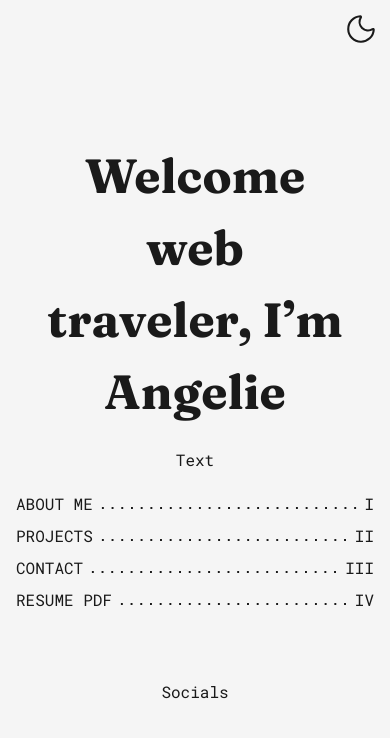
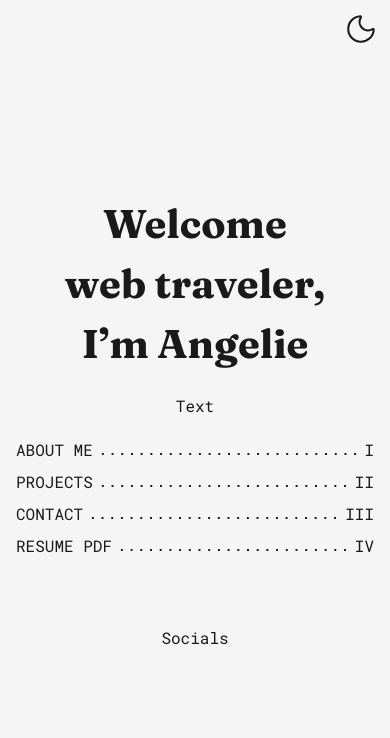
Before and after one commit to ngeliecode/angelie-portfolio, a React (Vite) app: page / in a window 390 px wide. Shown: the top 738 px of the page. Built offline with nearby package versions, Linux system fonts and the light colour scheme.

Commit message:
Make h1 responsive

```diff
--- a/src/index.css
+++ b/src/index.css
@@ -39,6 +39,11 @@ h2 {
   font-weight: 700;
 }
 
+h1 {
+  font-size: clamp(2.5rem, 10vw, 3.3rem);
+  min-width: 300px;
+}
+
 h2 {
   font-size: 2.5rem;
 }
--- a/src/sections/Home/Home.tsx
+++ b/src/sections/Home/Home.tsx
@@ -7,8 +7,10 @@ type HomeProps = {
 const Home = ({ showHomeBtn }: HomeProps) => {
   return (
     <section id="home" className="gap-5 items-center text-center">
-      <h1 className="min-w-78 max-w-78 text-[48px]">
-        Welcome web traveler, I’m Angelie
+      <h1>
+        Welcome
+        <br /> web traveler,
+        <br /> I’m Angelie
       </h1>
 
       <p>Text</p>
```
